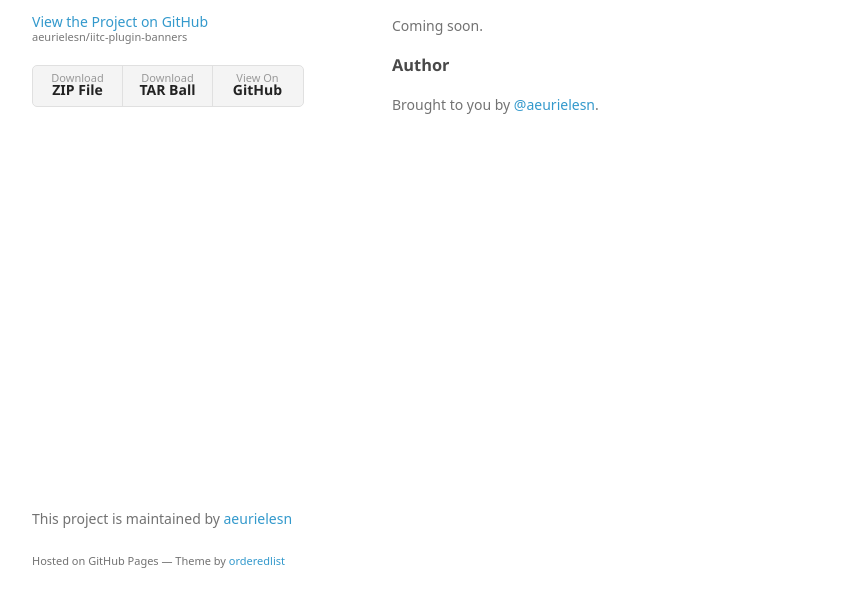
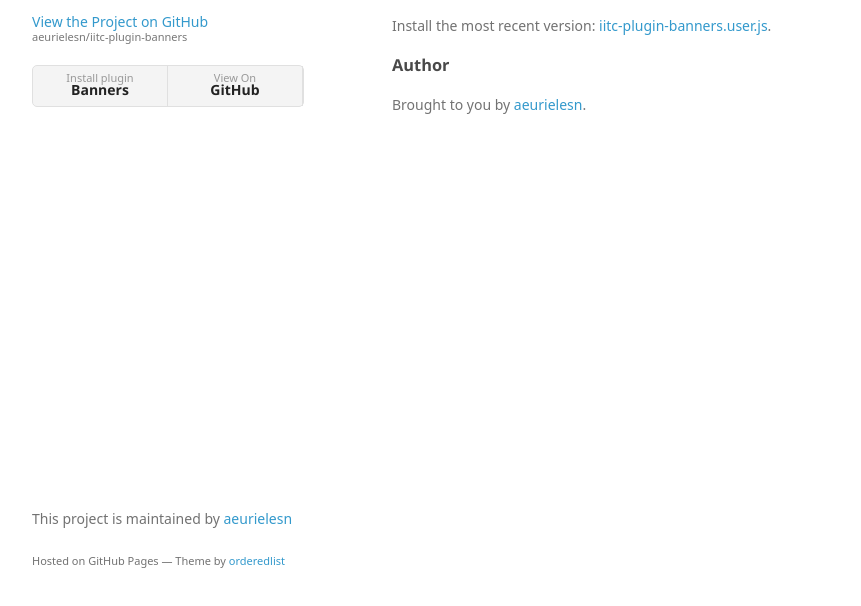
Before and after one commit to r3f1Zul666/iitc-plugin-banners, a plain HTML site: page index.html in a window 1280 px wide. Shown: the part 160-766 px from the top of the page, without its empty margins (178-1039 px from the left). Drawn offline with Linux system fonts and the light colour scheme; a web font is replaced by a local one.

Commit message:
Update landing page

```diff
--- a/index.html
+++ b/index.html
@@ -22,8 +22,7 @@
 
 
         <ul>
-          <li><a href="https://github.com/aeurielesn/iitc-plugin-banners/zipball/master">Download <strong>ZIP File</strong></a></li>
-          <li><a href="https://github.com/aeurielesn/iitc-plugin-banners/tarball/master">Download <strong>TAR Ball</strong></a></li>
+          <li><a href="https://github.com/aeurielesn/iitc-plugin-banners/raw/master/iitc-plugin-banners.user.js">Install plugin <strong>Banners</strong></a></li>
           <li><a href="https://github.com/aeurielesn/iitc-plugin-banners">View On <strong>GitHub</strong></a></li>
         </ul>
       </header>
@@ -36,12 +35,12 @@
 <h3>
 <a id="installation" class="anchor" href="#installation" aria-hidden="true"><span class="octicon octicon-link"></span></a>Installation</h3>
 
-<p>Coming soon.</p>
+<p>Install the most recent version: <a href="https://github.com/aeurielesn/iitc-plugin-banners/raw/master/iitc-plugin-banners.user.js">iitc-plugin-banners.user.js</a>.</p>
 
 <h3>
 <a id="author" class="anchor" href="#author" aria-hidden="true"><span class="octicon octicon-link"></span></a>Author</h3>
 
-<p>Brought to you by <a href="aeurielesn">@aeurielesn</a>.</p>
+<p>Brought to you by <a href="aeurielesn">aeurielesn</a>.</p>
       </section>
       <footer>
         <p>This project is maintained by <a href="https://github.com/aeurielesn">aeurielesn</a></p>
--- a/stylesheets/styles.css
+++ b/stylesheets/styles.css
@@ -175,7 +175,7 @@ header ul {
 }
 
 header li {
-  width:89px;
+  width:134px;
   float:left;
   border-right:1px solid #e0e0e0;
   height:40px;
```
